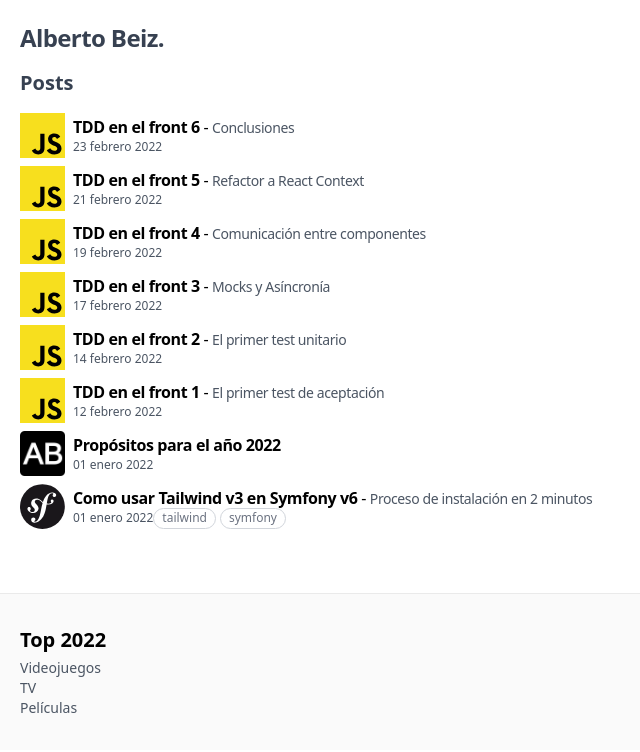
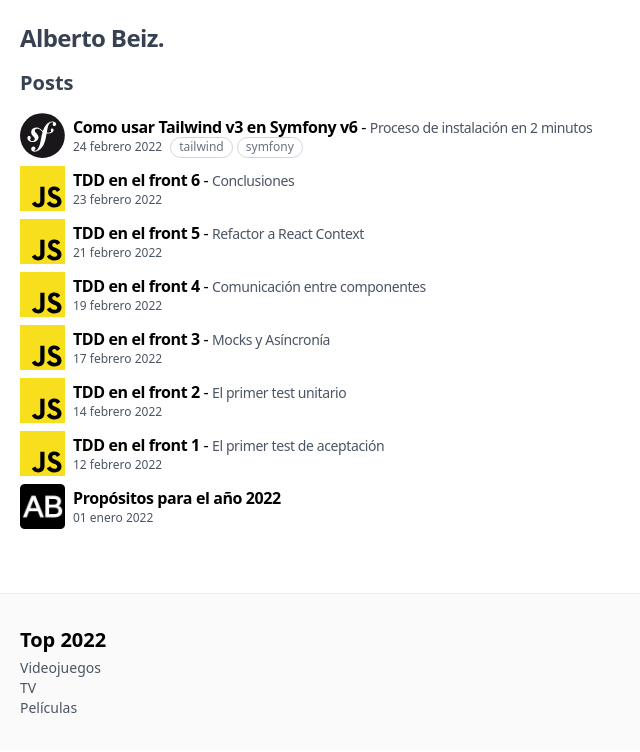
Before and after one commit to albertobeiz/blog.albertobeiz.com, a Next.js app: page / in a window 1280 px wide. Shown: the top 752 px of the page, without its empty margins (0-640 px from the left). Built offline with nearby package versions, Linux system fonts and the light colour scheme.

Commit message:
Added tailwind post

```diff
--- a/_posts/2022-02-24-como-usar-tailwind-3-en-symfony-6.md
+++ b/_posts/2022-02-24-como-usar-tailwind-3-en-symfony-6.md
@@ -2,7 +2,7 @@
 title: 'Como usar Tailwind v3 en Symfony v6'
 subtitle: 'Proceso de instalación en 2 minutos'
 coverImage: '/assets/blog/symfony.svg'
-date: '2022-01-01'
+date: '2022-02-24'
 tags: [tailwind, symfony]
 ---
 
--- a/components/date-formatter.js
+++ b/components/date-formatter.js
@@ -4,7 +4,7 @@
 export default function DateFormatter({ dateString }) {
   const date = parseISO(dateString);
   return (
-    <time dateTime={dateString}>
+    <time dateTime={dateString} className="mr-2">
       {format(date, 'dd LLLL yyyy', { locale: es })}
     </time>
   );
```
